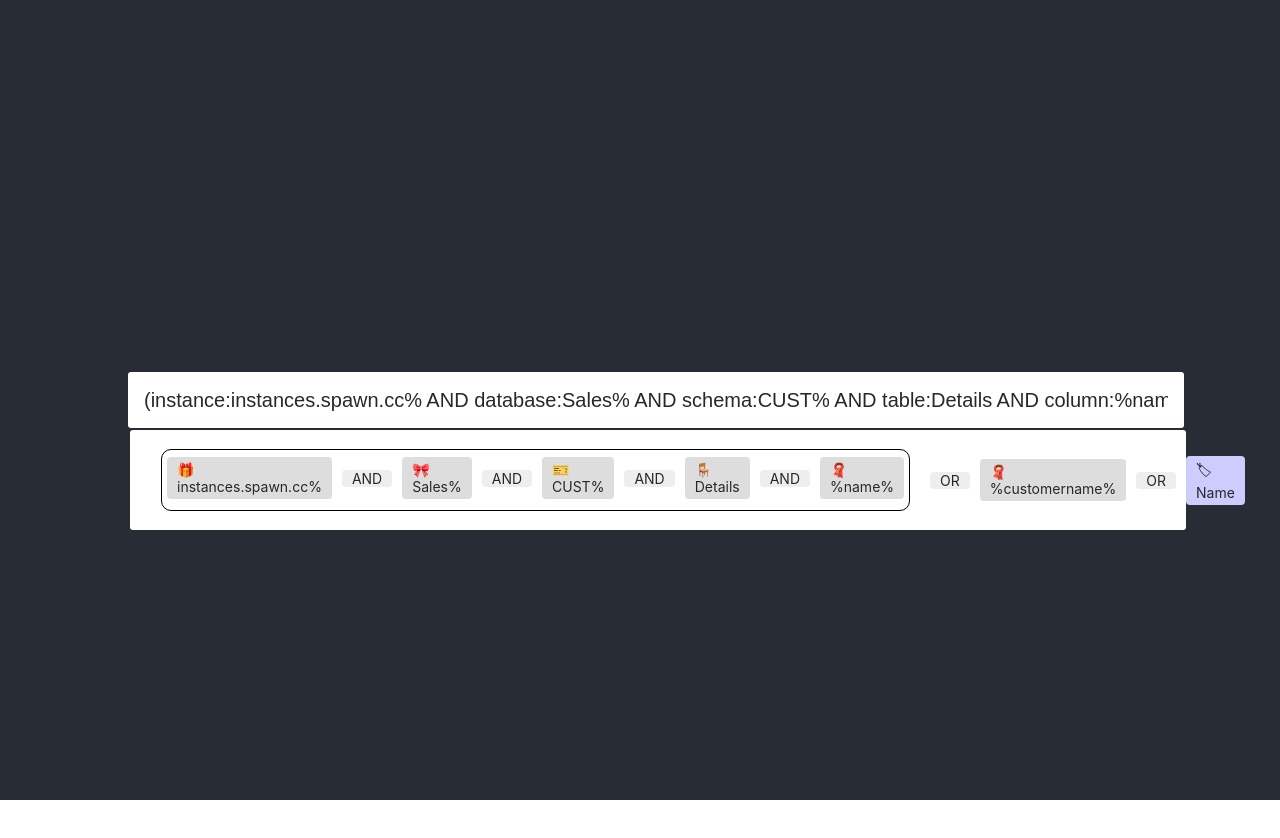
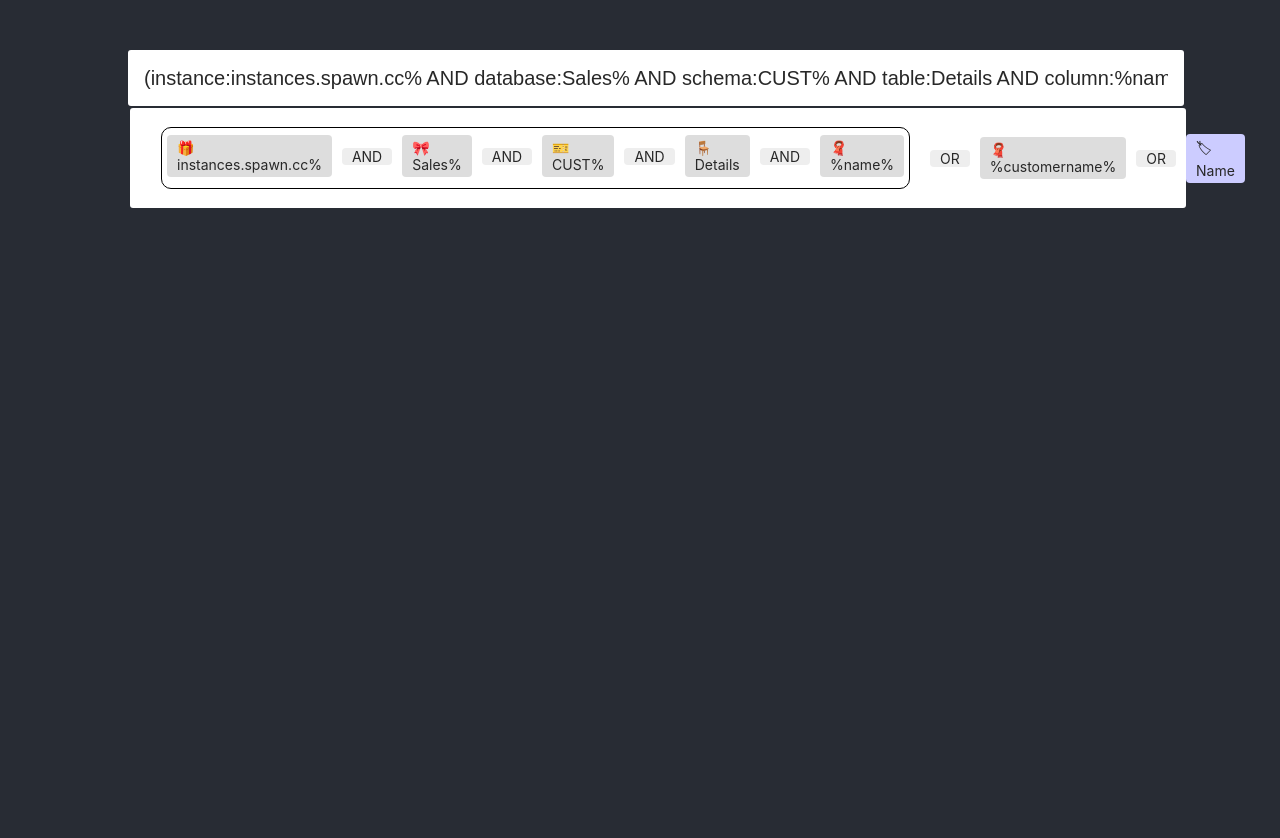
Before and after one commit to jameswrightrg/spike-graphical-query-bar, a React (Create React App) app in the folder app/: page / in a window 1280 px wide. Shown: the top 838 px of the page. Before the commit the page ends 800 px from the top, so only its background shows below. Built offline with nearby package versions, Linux system fonts and the light colour scheme.

Commit message:
Move content to top

```diff
--- a/app/src/App.css
+++ b/app/src/App.css
@@ -19,7 +19,7 @@
   display: flex;
   flex-direction: column;
   align-items: center;
-  justify-content: center;
+  padding-top: 50px;
   font-size: calc(10px + 2vmin);
   color: white;
 }
```
